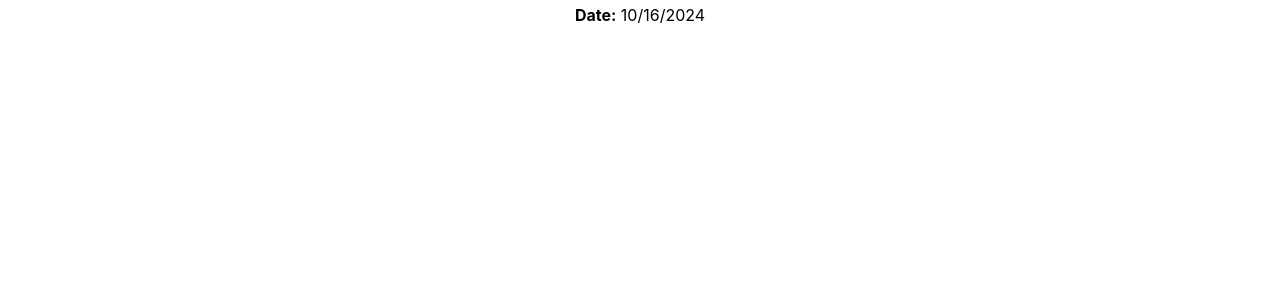
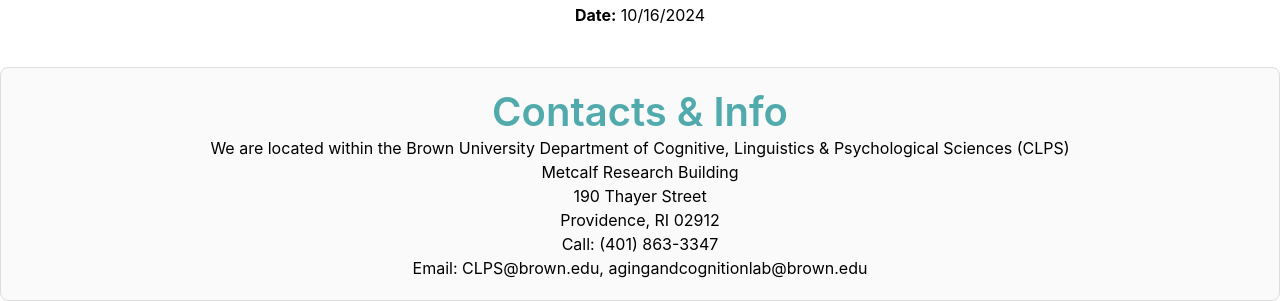
Before and after one commit to fullstackatbrown/project-aging-and-cognition-lab, a React (Create React App) app: page / in a window 1280 px wide. Shown: the part 561-862 px from the top of the page. Before the commit the page ends 800 px from the top, so only its background shows below. Built offline with nearby package versions, Linux system fonts and the light colour scheme.

Commit message:
Adding Contacts & Info Section to Home Page

```diff
--- a/src/index.css
+++ b/src/index.css
@@ -543,3 +543,26 @@
     transform: rotate(360deg);
   }
 }
+
+
+.content-sections {
+  margin-top: 40px;
+}
+
+/* Contacts & Info Section */
+
+.contacts {
+  margin-top: 20px;
+  padding: 20px;
+  border: 1px solid #ddd;
+  border-radius: 8px;
+  background-color: #fafafa;
+
+}
+.contacts h2 {
+  color: #51AAAB;
+  line-height: 48.41px;
+  font-size: 40px;
+  font-weight: 600;
+  font-family: 'Inter', sans-serif;
+}
--- a/src/pages/home/HomePage.tsx
+++ b/src/pages/home/HomePage.tsx
@@ -32,7 +32,7 @@
   }
 
   async function fetchData() {
-    //this would be the actuall call to the API where we input our query and get the response back.
+    //this would be the actual call to the API where we input our query and get the response back.
   }
 
   useEffect(() => {
@@ -72,6 +72,23 @@
           <p>Loading...</p>
         )}
       </div>
+
+      {/* Section for Contacts & Info */}
+      <div className="content-sections">
+
+        <section className="contacts">
+          <h2>Contacts & Info</h2>
+          <p> We are located within the Brown University Department of Cognitive, Linguistics &
+            Psychological Sciences (CLPS)</p>
+          <p> Metcalf Research Building </p>
+          <p>190 Thayer Street</p>
+          <p>Providence, RI 02912</p>
+          <p>Call: (401) 863-3347</p>
+
+          <p>Email: CLPS@brown.edu, agingandcognitionlab@brown.edu</p>
+
+        </section>
+      </div>
     </div>
   );
 }
```
